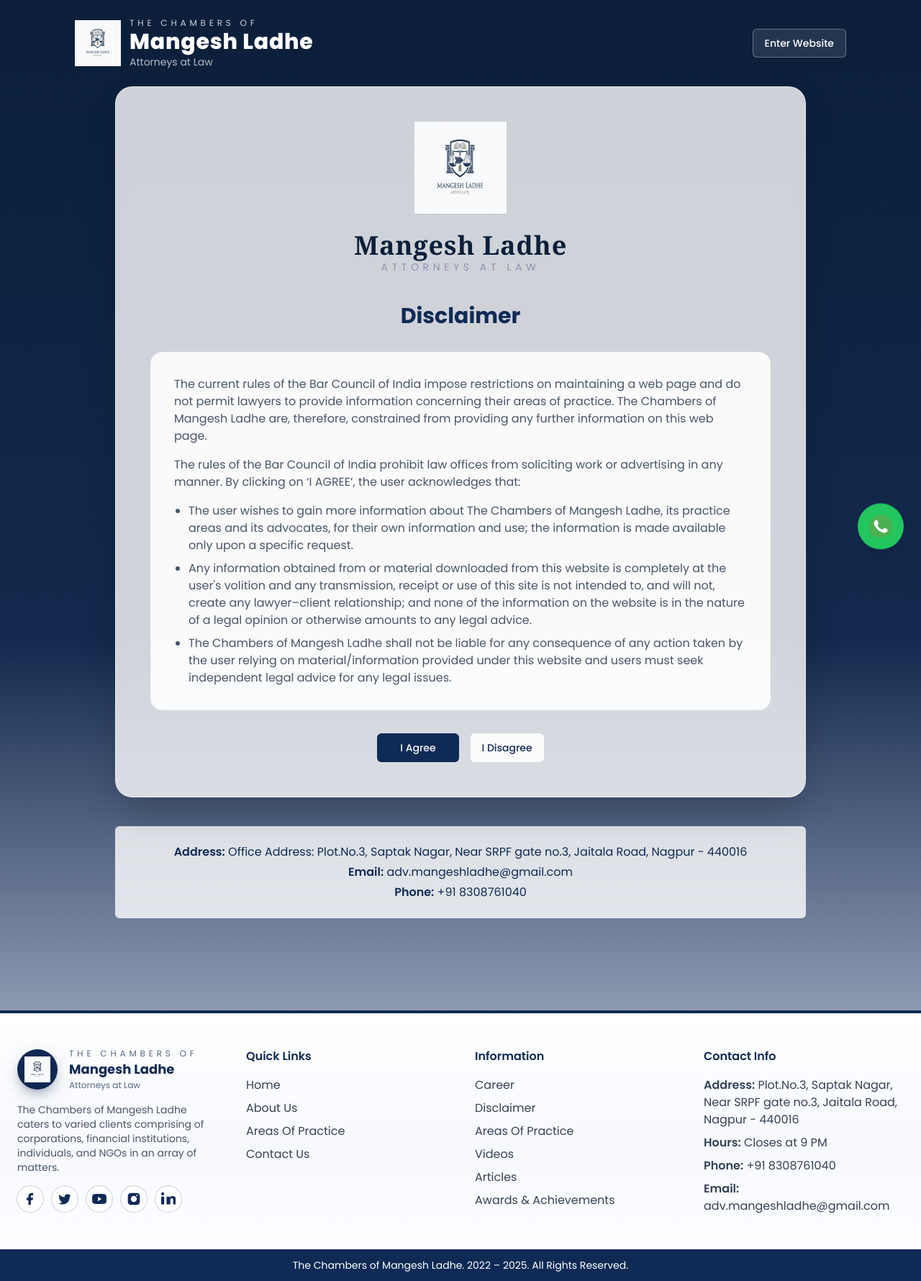
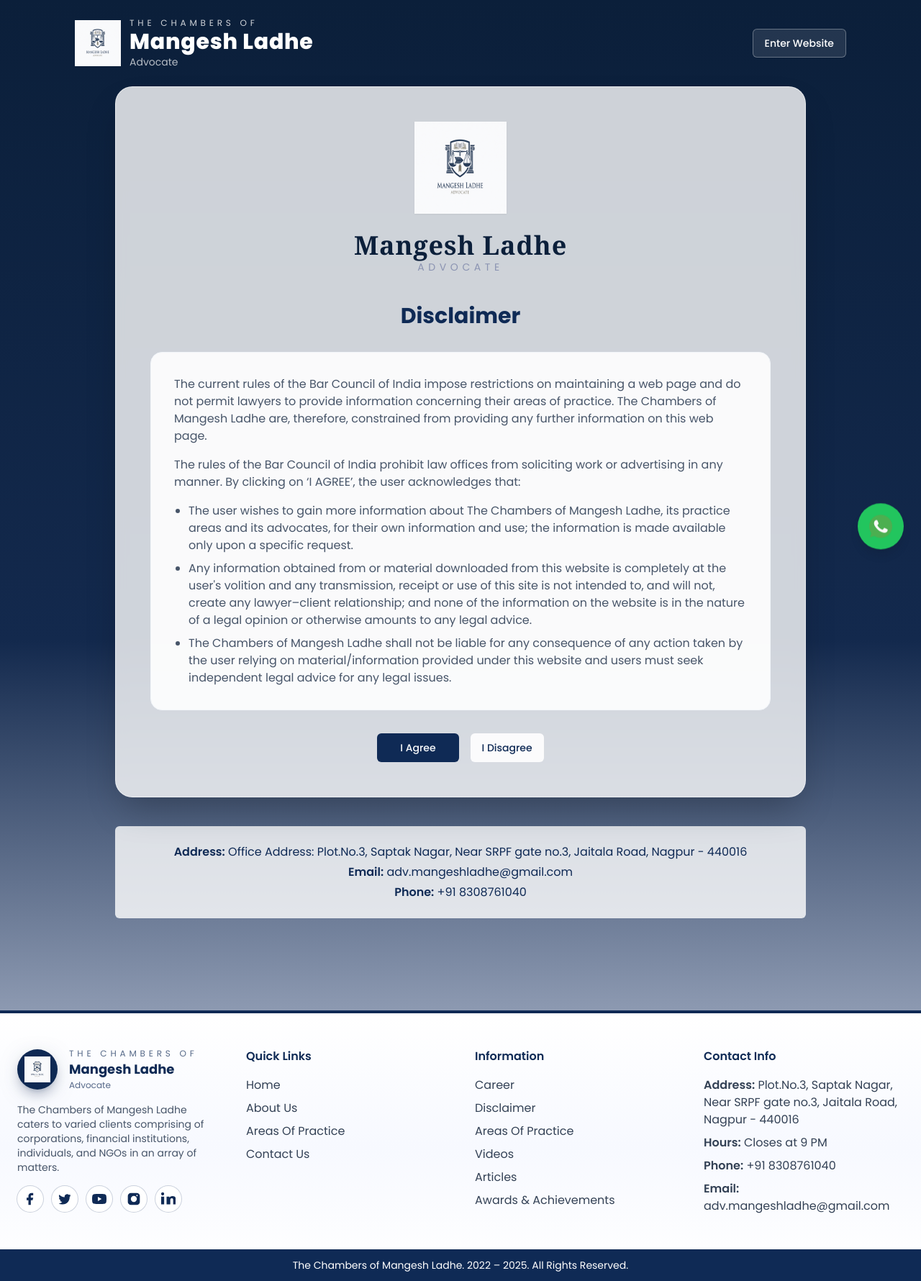
Before and after one commit to MITH02/Mangeshadd, a React (Vite) app: page / in a window 1280 px wide. Shown: the whole page at 72% size. Built offline with nearby package versions, Linux system fonts and the light colour scheme.

Commit message:
New changes

```diff
--- a/client/components/Footer.tsx
+++ b/client/components/Footer.tsx
@@ -13,7 +13,7 @@
             <div className="leading-tight">
               <p className="text-xs uppercase tracking-[0.4em] opacity-70">The Chambers of</p>
               <p className="text-lg font-bold">Mangesh Ladhe</p>
-              <p className="text-xs text-[#0f2a55]/70">Attorneys at Law</p>
+              <p className="text-xs text-[#0f2a55]/70">Advocate</p>
             </div>
           </div>
           <p className="text-sm text-slate-600">
--- a/client/pages/Home.tsx
+++ b/client/pages/Home.tsx
@@ -36,7 +36,7 @@
             <div className="leading-tight">
               <p className="text-xs tracking-[0.4em] uppercase text-[#0f2a55]/70">The Chambers of</p>
               <h1 className="text-xl font-bold tracking-wide">Mangesh Ladhe</h1>
-              <p className="text-xs text-[#0f2a55]/70">Attorneys at Law</p>
+              <p className="text-xs text-[#0f2a55]/70">Advocate</p>
             </div>
           </Link>
           <nav className="hidden md:flex items-center gap-6 text-[#0f2a55]">
--- a/client/pages/Index.tsx
+++ b/client/pages/Index.tsx
@@ -25,7 +25,7 @@
             <div>
               <p className="text-xs tracking-[0.4em] uppercase text-white/80">The Chambers of</p>
               <h1 className="text-2xl sm:text-3xl font-extrabold tracking-wide">Mangesh Ladhe</h1>
-              <p className="text-sm text-white/70">Attorneys at Law</p>
+              <p className="text-sm text-white/70">Advocate</p>
             </div>
           </div>
           <Button asChild className="hidden sm:inline-flex bg-white/10 border border-white/30 text-white hover:bg-white/20">
@@ -37,7 +37,7 @@
             <div className="text-center">
               <BrandMark className="h-32 w-32 mx-auto text-[#0b1f3a]" />
               <h2 className="text-[#0b1f3a] text-3xl sm:text-4xl font-serif font-semibold mt-6 tracking-wide">Mangesh Ladhe</h2>
-              <p className="text-[#8b94b2] uppercase tracking-[0.4em] text-xs sm:text-sm">Attorneys at Law</p>
+              <p className="text-[#8b94b2] uppercase tracking-[0.4em] text-xs sm:text-sm">Advocate</p>
             </div>
             <h3 className="text-[#0f2a55] text-2xl sm:text-3xl font-bold text-center mt-10">Disclaimer</h3>
             <div className="mt-6 sm:mt-8 space-y-4 text-slate-600 leading-relaxed text-sm sm:text-base bg-white/90 p-6 sm:p-8 rounded-2xl border border-slate-100">
```
